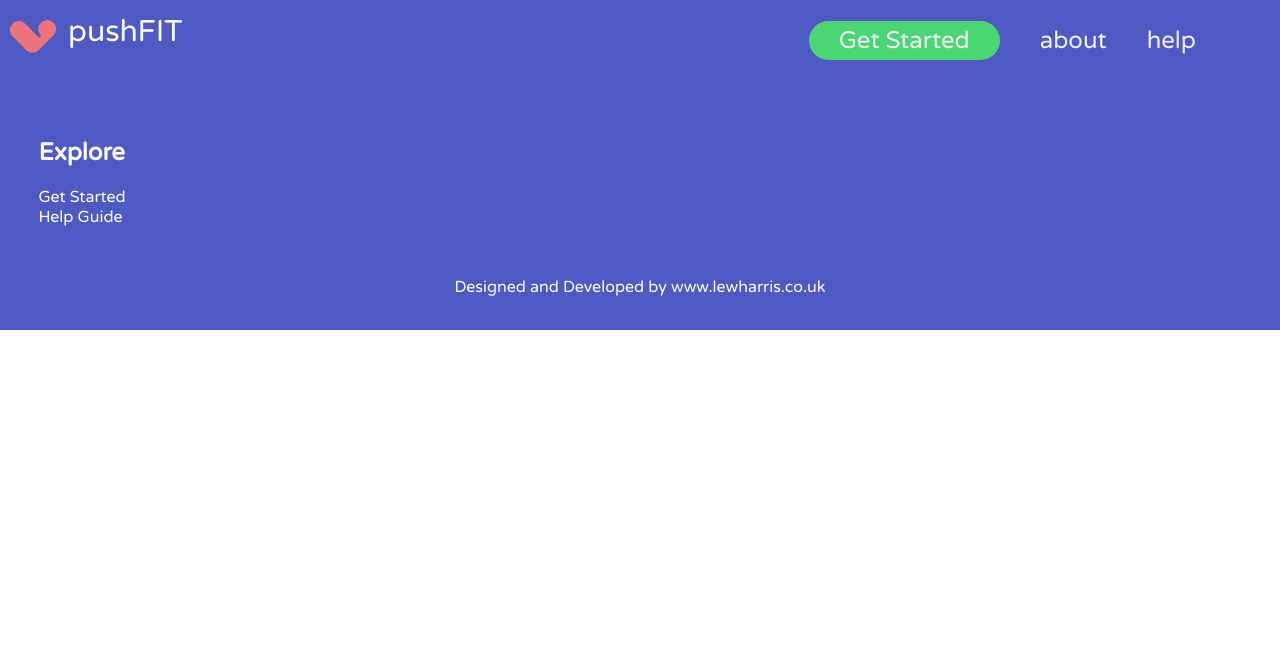
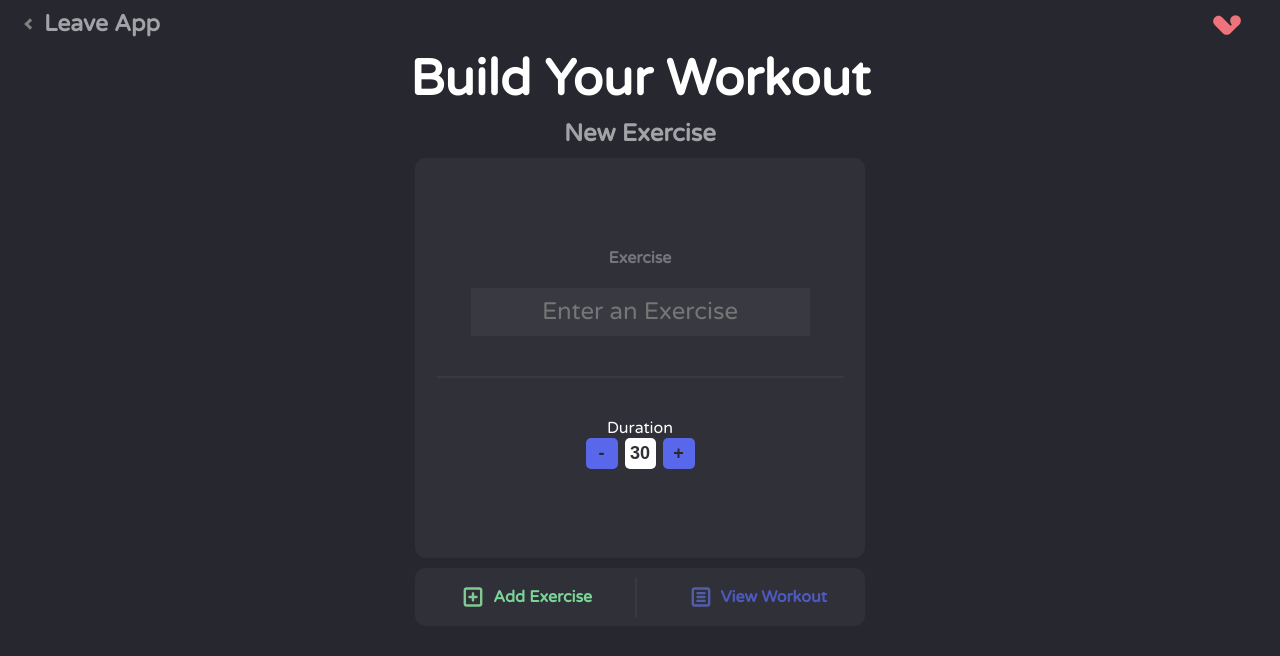
Before and after one commit to lewisharris/pushFIT, a React (Create React App) app: page /#/pushfitapp in a window 1280 px wide. Shown: the top 656 px of the page. Built offline with nearby package versions, Linux system fonts and the light colour scheme.

Commit message:
hash router

```diff
--- a/src/App.js
+++ b/src/App.js
@@ -1,14 +1,14 @@
 import React from 'react';
 import './App.scss';
 import Home from './components/Home'
-import { BrowserRouter as Router } from "react-router-dom";
+import { HashRouter as Router } from "react-router-dom";
 
 
 class App extends React.Component {
 
   render(){
     return (
-      <Router basename={process.env.PUBLIC_URL}>
+      <Router>
         <div className="App">
             <Home/>
         </div>
--- a/src/components/Home.js
+++ b/src/components/Home.js
@@ -28,7 +28,7 @@ const Home = props => {
 
                     {(checkWindowSize === true)? <Hamburger/> : null}
                     <Switch>
-                        <Route path="/pushFIT" component={About}/>
+                        <Route path="/" exact component={About}/>
                         <Route path="/help" component={Help}/>
                         <Route path="/pushfitapp" component={PushFitApp}/>
                     </Switch>
--- a/src/components/appComponents/PushFitApp.js
+++ b/src/components/appComponents/PushFitApp.js
@@ -104,7 +104,7 @@ class PushFitApp extends React.Component {
         return(
             <div className='app-container'>
                 <img src={pushFitLogoImg} alt="pushfit" className="app-logo"></img>
-                <Link to="/pushFIT" className="router-link"><button className="leave-app"><div className='leave-app-arrow'></div>Leave App</button></Link>
+                <Link to="/" className="router-link"><button className="leave-app"><div className='leave-app-arrow'></div>Leave App</button></Link>
 
                 {(this.state.Input === false) ? null
                 :
--- a/src/components/siteComponents/Navbar.js
+++ b/src/components/siteComponents/Navbar.js
@@ -39,7 +39,7 @@ class Navbar extends React.Component {
             {(window.innerWidth > 768)? // nav bar when desktop
             <ul className="navbar-list">
                 <Link to="/pushfitapp" className="router-link"><li className="navbar-list-item focus-nav-icon">Get Started</li></Link>
-                <Link to="/pushFIT" className="router-link"><li className="navbar-list-item">about</li></Link>
+                <Link to="/" className="router-link"><li className="navbar-list-item">about</li></Link>
                 <Link to="/help" className="router-link"><li className="navbar-list-item">help</li></Link>
             </ul>
             : // alternate navbar when mobile/tablet
```
Also changed, not shown: 13 other files (tests, documents, lock files or other folders).
